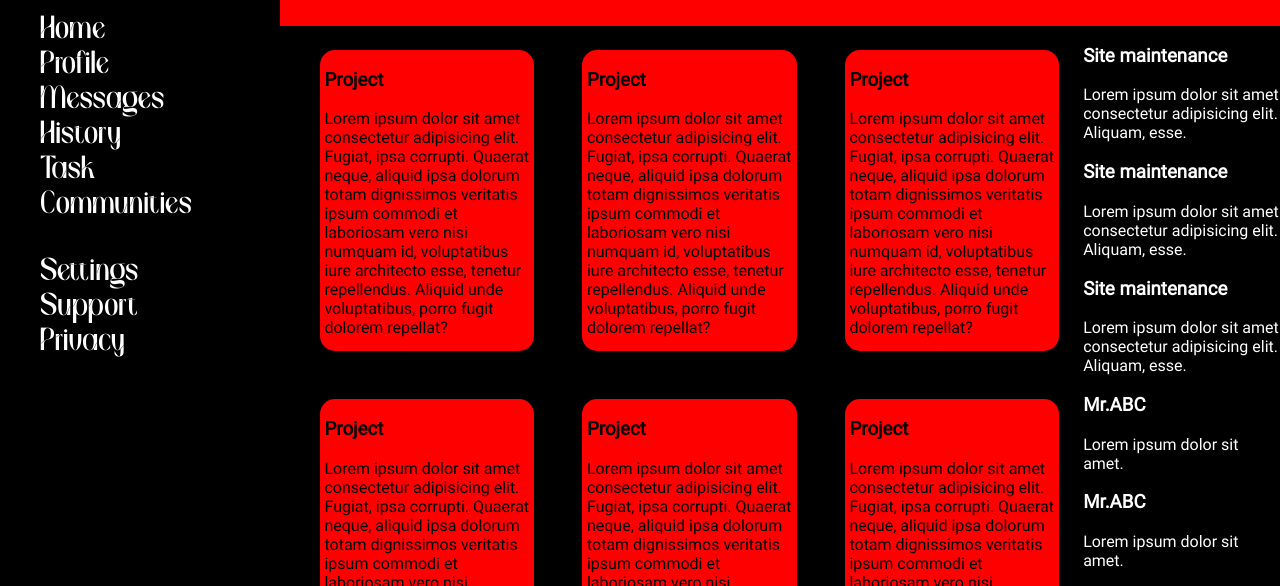
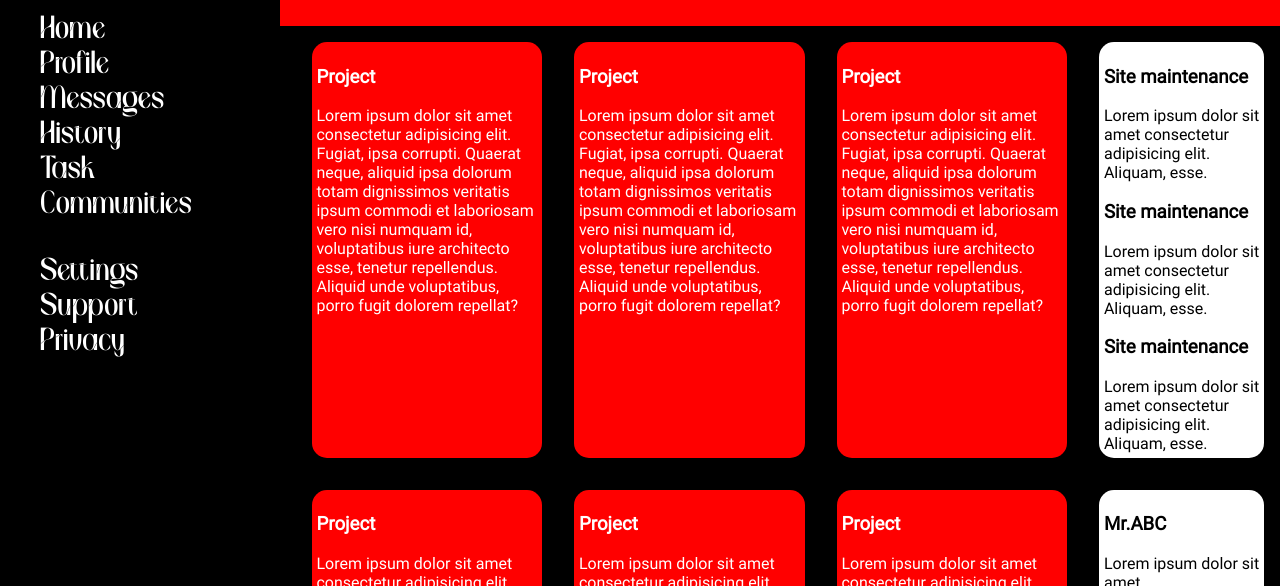
Before and after one commit to Adithya-why/admindash, a plain HTML site: page index.html in a window 1280 px wide. Shown: the part 154-740 px from the top of the page. Drawn offline with Linux system fonts and the light colour scheme.

Commit message:
finsihed

```diff
--- a/style.css
+++ b/style.css
@@ -193,8 +193,16 @@ input[type="text"]{
 
 .card{
     background-color: #ff0000;
+    color: white;
+    border-radius: 15px;
+    margin: 1rem;
+    padding: 0.3rem;
+}
+
+.tren,.anno{
+    background-color: white;
     color: black;
     border-radius: 15px;
-    margin: 1.5rem;
-    padding-inline-start: 0.3rem;
+    margin: 1rem;
+    padding: 0.3rem;
 }
```
